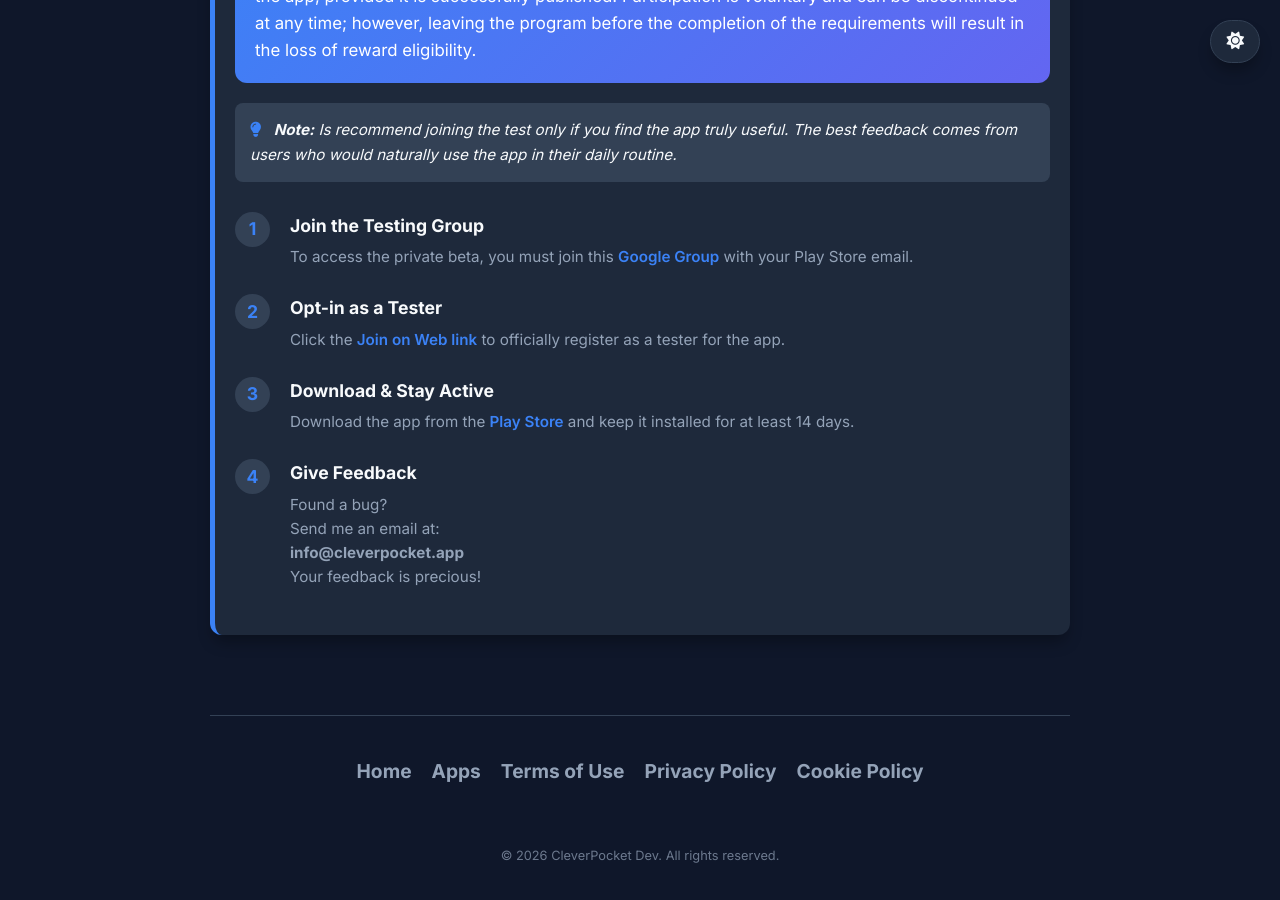
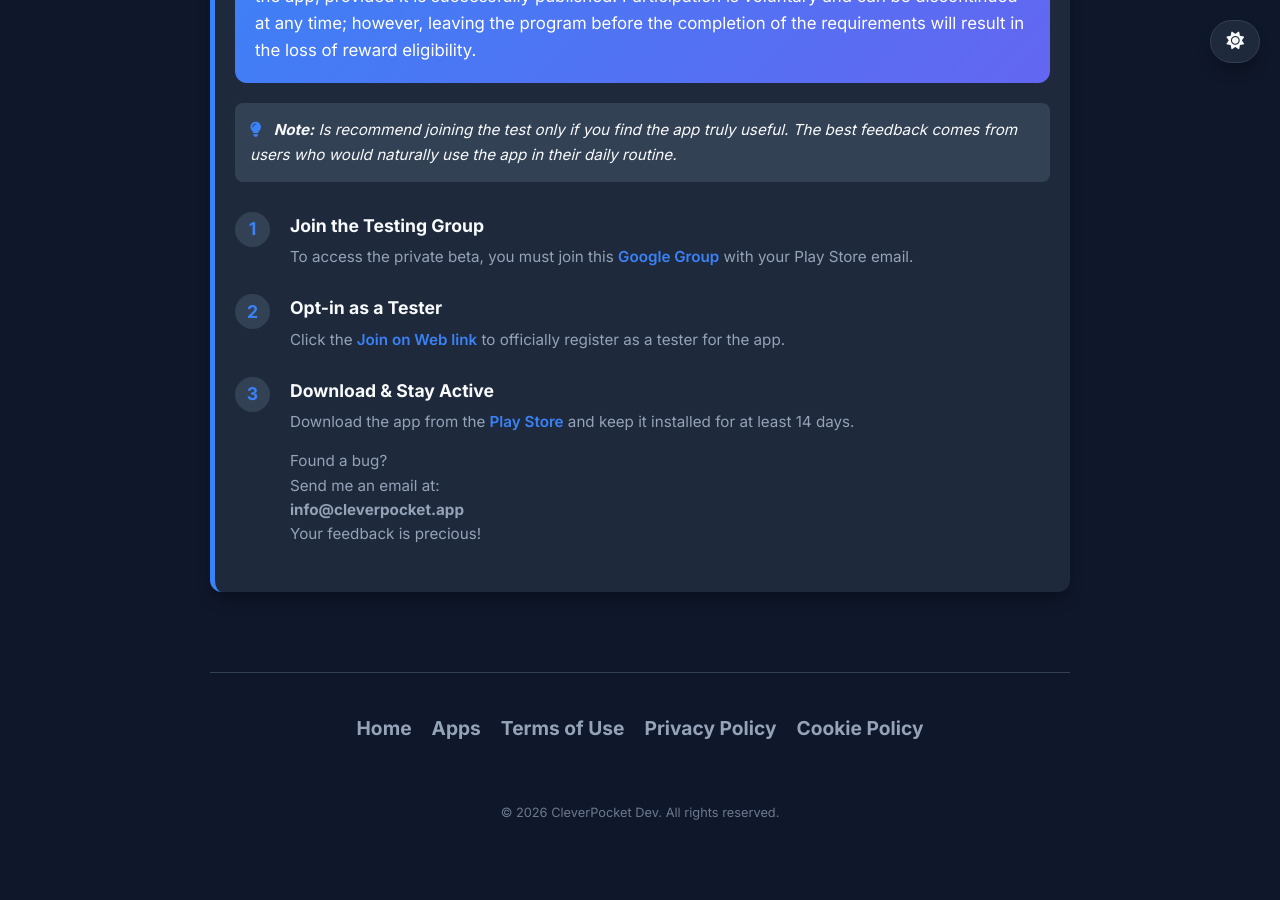
Before and after one commit to digitalcreat0r/sitoweb, a Jekyll site: the page built from _apps/screenrest.md, in a window 1280 px wide and 900 px high, scrolled down 2529 px. Built offline with Jekyll 4.4.1, drawn with Linux system fonts in a browser that asks for light colours; after the commit the page ends 3386 px from its top, so only the background shows below that.

Commit message:
sistemazione guida tester

```diff
--- a/_layouts/app.html
+++ b/_layouts/app.html
@@ -88,13 +88,7 @@ layout: default
                     <div class="step-content">
                         <h4>Download & Stay Active</h4>
                         <p>Download the app from the <a href="{{ page.play_store_link }}" target="_blank">Play&nbsp;Store</a> and keep it installed for at least 14 days.</p>
-                    </div>
-                </div>
-                <div class="step-item">
-                    <div class="step-number">4</div>
-                    <div class="step-content">
-                        <h4>Give Feedback</h4>
-                        <p>Found a bug?<br>Send me an email at:<br><strong>{{ site.email }}</strong><br>Your feedback is precious!</p>
+                        <p style="margin-top: 15px;">Found a bug?<br>Send me an email at:<br><strong>{{ site.email }}</strong><br>Your feedback is precious!</p>
                     </div>
                 </div>
             </div>
```
